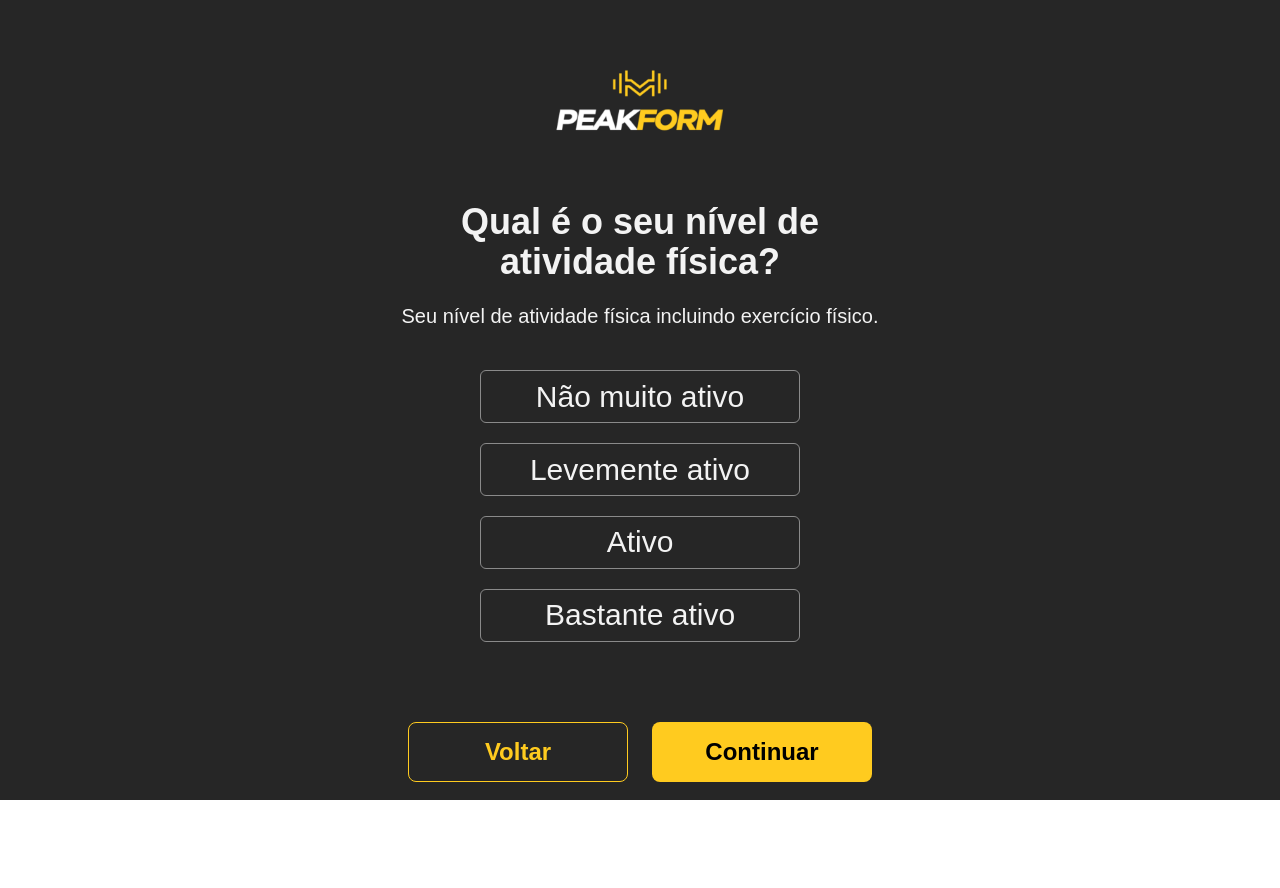
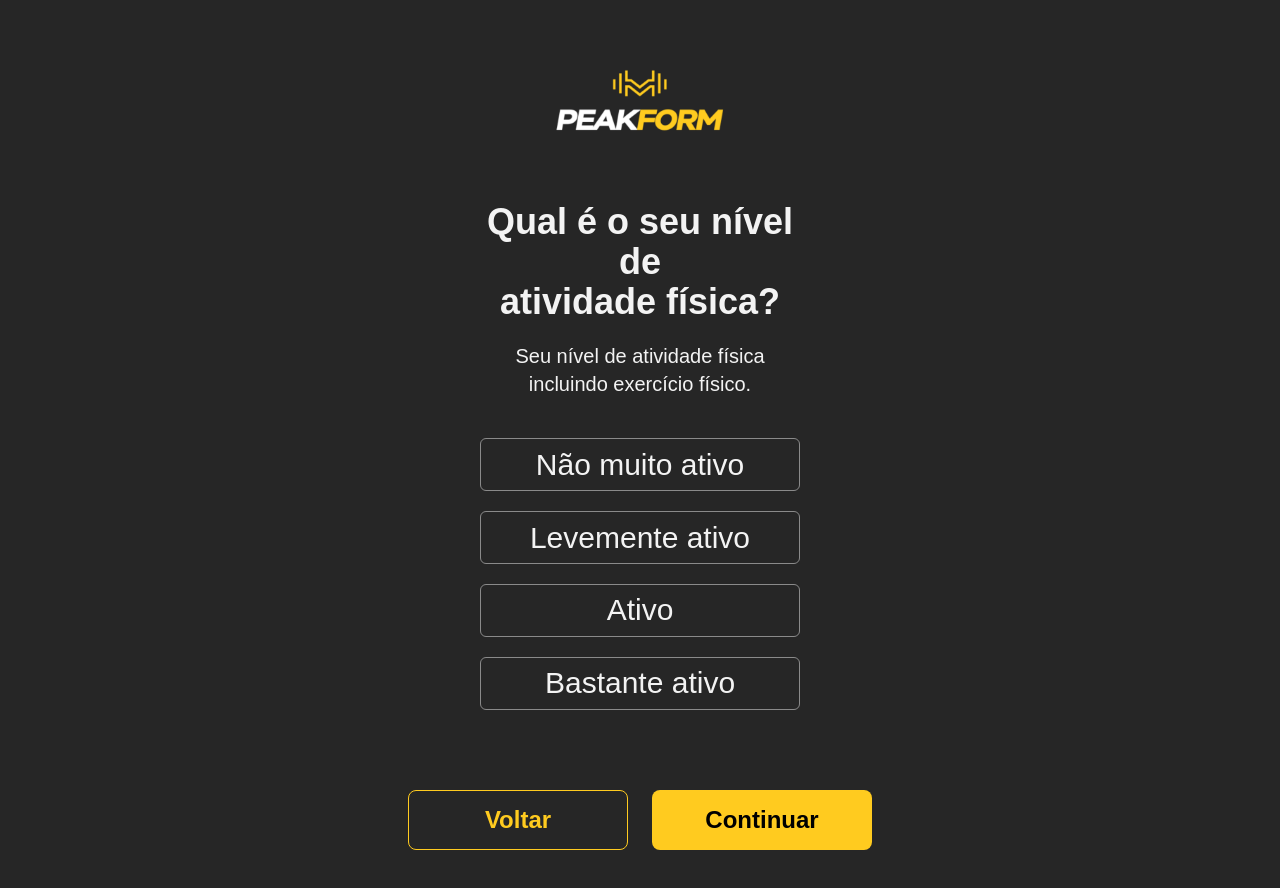
Before and after one commit to iagoliziero/peak-form, a React (Vite) app: page /atividade in a window 1280 px wide. Shown: the top 888 px of the page. Before the commit the page ends 830 px from the top, so only its background shows below. Built offline with nearby package versions, Linux system fonts and the light colour scheme; a web font is replaced by a local one.

Commit message:
fix: adjusting scroll in pages

```diff
--- a/src/pages/ActivityPage.jsx
+++ b/src/pages/ActivityPage.jsx
@@ -22,10 +22,10 @@ function ActivityPage() {
   };
 
   return (
-    <div className="h-screen bg-darker bg-cover bg-center bg-no-repeat flex flex-col items-center gap-12 custom-scrollbar md:justify-center lg:justify-start 3xl:justify-center">
+    <div className="min-h-screen bg-darker flex flex-col items-center gap-12 custom-scrollbar md:justify-center lg:justify-start 3xl:justify-center">
       <Logo />
       <div>
-        <div className="mt-5 flex flex-col gap-5">
+        <div className="mt-5 flex flex-col gap-5 max-w-[20rem]">
           <H1>
             Qual é o seu nível de <br /> atividade física?
           </H1>
@@ -51,7 +51,7 @@ function ActivityPage() {
           </div>
         </div>
       </div>
-      <div className="mb-5 flex flex-row lg:relative mt-8  items-center md:items-center gap-6">
+      <div className="mb-12 flex flex-row lg:relative mt-8  items-center md:items-center gap-6">
         <ButtonBack onClick={() => navigate(-1)}>Voltar</ButtonBack>
         <ButtonNext onClick={() => navigate(`/perfilusuario`)}>
           Continuar
--- a/src/pages/InfoUserPage.jsx
+++ b/src/pages/InfoUserPage.jsx
@@ -30,7 +30,7 @@ function InfoUserPage() {
 
   const navigate = useNavigate();
   return (
-    <div className="h-screen lg:h-full bg-darker bg-cover bg-center bg-no-repeat flex flex-col items-center gap-12 custom-scrollbar md:justify-center lg:justify-start">
+    <div className="min-h-screen bg-darker bg-cover bg-center bg-no-repeat flex flex-col items-center gap-12 custom-scrollbar md:justify-center lg:justify-start">
       <Logo />
       <div className="flex-col flex gap-5">
         <div className="mt-5 flex flex-col gap-5">
--- a/src/pages/ProfileBodyPage.jsx
+++ b/src/pages/ProfileBodyPage.jsx
@@ -72,7 +72,7 @@ function ProfileBodyPage() {
   };
 
   return (
-    <div className="h-screen lg:h-full bg-darker bg-cover bg-center bg-no-repeat flex flex-col items-center gap-12 custom-scrollbar md:justify-center lg:justify-start">
+    <div className="min-h-screen bg-darker bg-cover bg-center bg-no-repeat flex flex-col items-center gap-12 custom-scrollbar md:justify-center lg:justify-start">
       <Logo />
       <div className="flex flex-col ">
         <div className="mt-5 flex flex-col gap-3">
```
